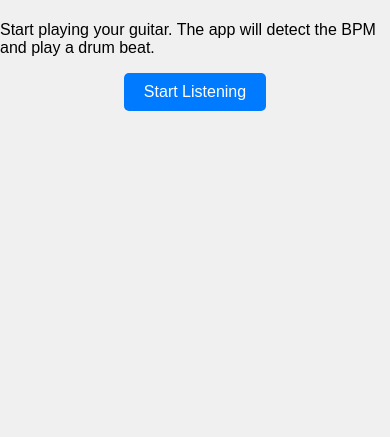
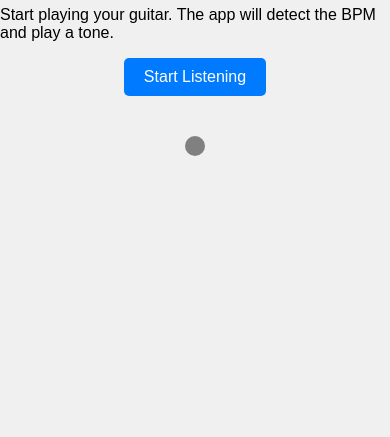
Before and after one commit to podidal/Metrbpm, a plain HTML site: page index.html in a window 390 px wide. Shown: the part 407-844 px from the top of the page. Drawn offline with Linux system fonts and the light colour scheme.

Commit message:
Update index.html, script.js, and style.css to enhance BPM detection app functionality
- Changed text in index.html to reflect that the app plays a tone instead of a drum beat.
- Added a microphone indicator in index.html to visually represent the listening state.
- Updated script.js to include the microphone indicator functionality, logging, and improved comments for clarity.
- Enhanced style.css to style the microphone indicator, including active and inactive states.

```diff
--- a/index.html
+++ b/index.html
@@ -8,9 +8,10 @@
 </head>
 <body>
     <h1>Auto Guitar BPM Detector</h1>
-    <p>Start playing your guitar. The app will detect the BPM and play a drum beat.</p>
+    <p>Start playing your guitar. The app will detect the BPM and play a tone.</p>
     <button id="startButton">Start Listening</button>
     <div id="status"></div>
+    <div id="microphoneIndicator"></div>
     <script src="script.js"></script>
 </body>
 </html>
--- a/script.js
+++ b/script.js
@@ -1,8 +1,9 @@
 // script.js
 
-// Get the start button and status display elements
+// Get the start button, status display, and microphone indicator elements
 const startButton = document.getElementById('startButton');
 const statusDisplay = document.getElementById('status');
+const microphoneIndicator = document.getElementById('microphoneIndicator');
 
 // Variables to store audio context, analyser, and other related data
 let audioContext;
@@ -41,6 +42,7 @@ async function initAudio() {
 
         // Set the initial status message
         statusDisplay.textContent = 'Ready to listen';
+        console.log('Audio initialized');
     } catch (error) {
         // Log any errors that occur during initialization
         console.error('Error initializing audio:', error);
@@ -77,6 +79,7 @@ function analyzeAudio() {
         if (timeSinceLastBeat > 0.1) {
             beatTimes.push(timeSinceLastBeat);
             lastBeatTime = currentTime;
+            console.log('Beat detected', { timeSinceLastBeat });
         }
 
         // If we have enough beat times, calculate the average BPM
@@ -90,6 +93,7 @@ function analyzeAudio() {
             if (currentBPM > 30 && currentBPM < 200) {
                 bpm = currentBPM;
                 statusDisplay.textContent = `Detected BPM: ${bpm.toFixed(2)}`;
+                console.log('BPM updated', { bpm });
             }
 
             // Check if the BPM is stable
@@ -104,6 +108,7 @@ function analyzeAudio() {
                 if (bpmPercentageDifference <= 10) {
                     isFixedBPM = true;
                     statusDisplay.textContent = `BPM Fixed: ${bpm.toFixed(2)}`;
+                    console.log('BPM fixed', { bpm });
                     playDrumBeat();
                 }
             }
@@ -114,6 +119,7 @@ function analyzeAudio() {
         bpm = 0;
         isFixedBPM = false;
         statusDisplay.textContent = 'Listening for BPM';
+        console.log('Stopped playing, resetting BPM');
         stopDrumBeat();
     }
 }
@@ -159,6 +165,7 @@ function playDrumBeat() {
         oscillator.start(startTime);
         // Stop the oscillator after a short duration
         oscillator.stop(startTime + 0.1);
+        console.log('Playing beat', { startTime });
 
         // Schedule the next beat
         startTime += beatInterval;
@@ -182,6 +189,7 @@ function stopDrumBeat() {
         gainNode.disconnect();
         gainNode = null;
     }
+    console.log('Stopped drum beat');
 }
 
 // Event listener for the start button
@@ -196,6 +204,8 @@ startButton.addEventListener('click', async () => {
         // Update the button text
         startButton.textContent = 'Stop Listening';
         statusDisplay.textContent = 'Listening for BPM';
+        microphoneIndicator.classList.add('active');
+        console.log('Started listening');
     } else {
         // Stop listening and reset the state
         isListening = false;
@@ -206,5 +216,7 @@ startButton.addEventListener('click', async () => {
         // Update the button text
         startButton.textContent = 'Start Listening';
         statusDisplay.textContent = 'Stopped listening';
+        microphoneIndicator.classList.remove('active');
+        console.log('Stopped listening');
     }
 });
--- a/style.css
+++ b/style.css
@@ -32,3 +32,15 @@ button:hover {
     margin-top: 20px;
     font-weight: bold;
 }
+
+#microphoneIndicator {
+    width: 20px;
+    height: 20px;
+    border-radius: 50%;
+    background-color: gray;
+    margin-top: 10px;
+}
+
+#microphoneIndicator.active {
+    background-color: green;
+}
```
